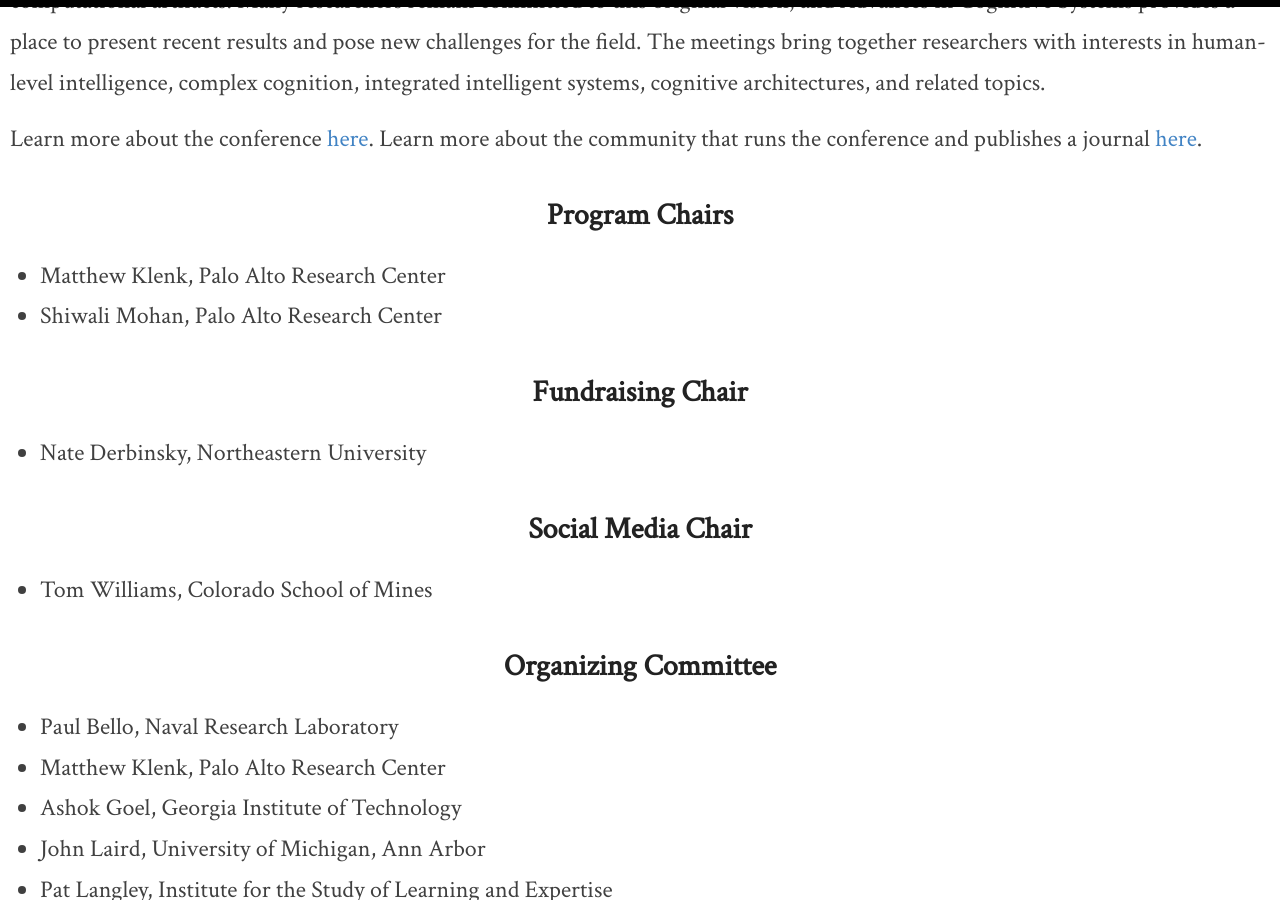
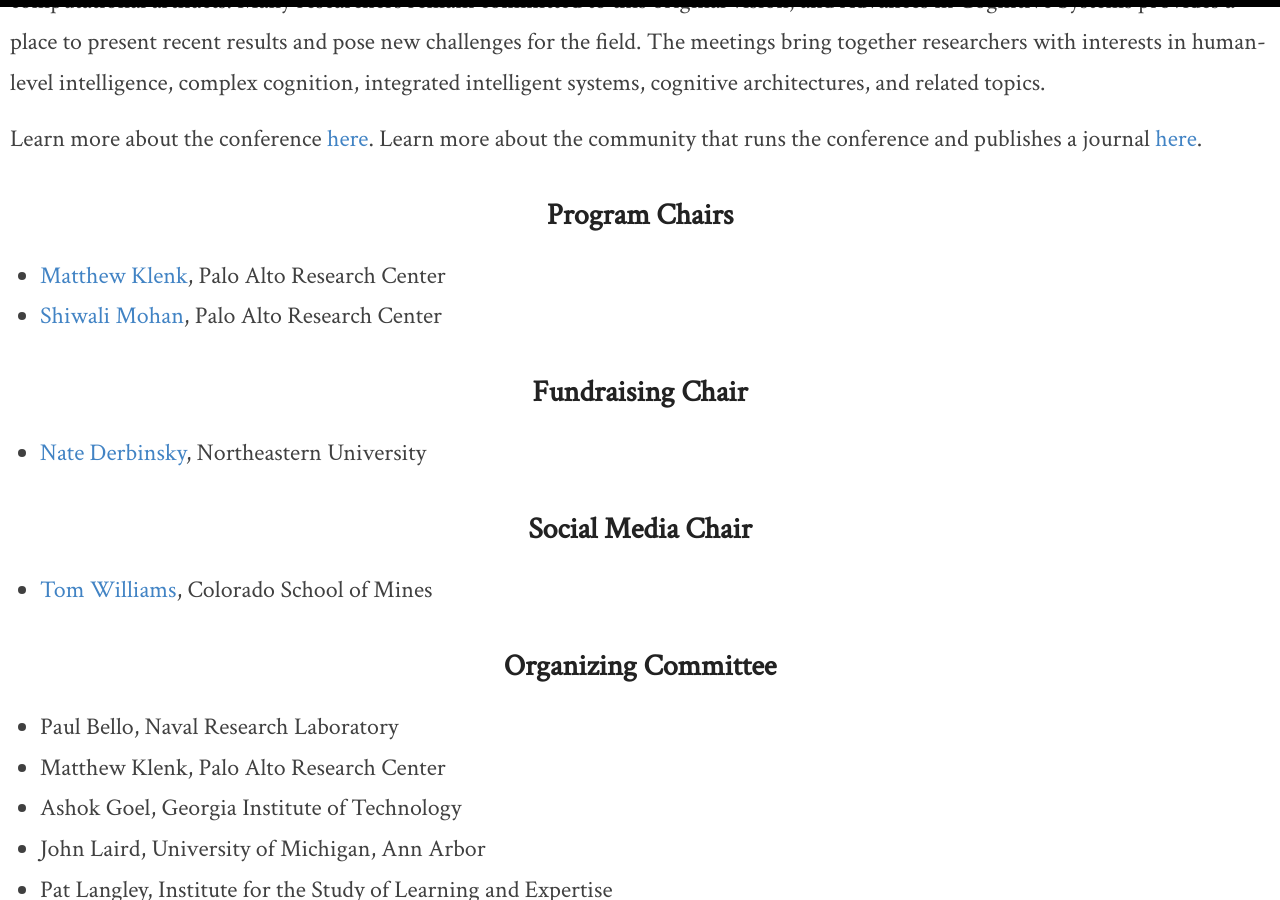
Before and after one commit to anna-reali/dc2021, a Jekyll site: the page built from _pages/about.md, in a window 1280 px wide and 900 px high, scrolled down 403 px. Built offline with Jekyll 4.4.1, drawn with Linux system fonts in a browser that asks for light colours; part of the change alters nothing that is shown.

```diff
--- a/_pages/about.md
+++ b/_pages/about.md
@@ -10,16 +10,16 @@ Learn more about the conference [here](http://www.cogsys.org/conference/2020/).
 
 ## Program Chairs
 
-- Matthew Klenk, Palo Alto Research Center
-- Shiwali Mohan, Palo Alto Research Center
+- [Matthew Klenk](http://www.matthewklenk.com/), Palo Alto Research Center
+- [Shiwali Mohan](www.shiwali.me), Palo Alto Research Center
 
 ## Fundraising Chair
 
-- Nate Derbinsky, Northeastern University
+- [Nate Derbinsky](https://www.khoury.northeastern.edu/people/nate-derbinsky/), Northeastern University
 
 ## Social Media Chair
 
-- Tom Williams, Colorado School of Mines
+- [Tom Williams](https://people.mines.edu/twilliams/), Colorado School of Mines
 
 ## Organizing Committee
 
```
